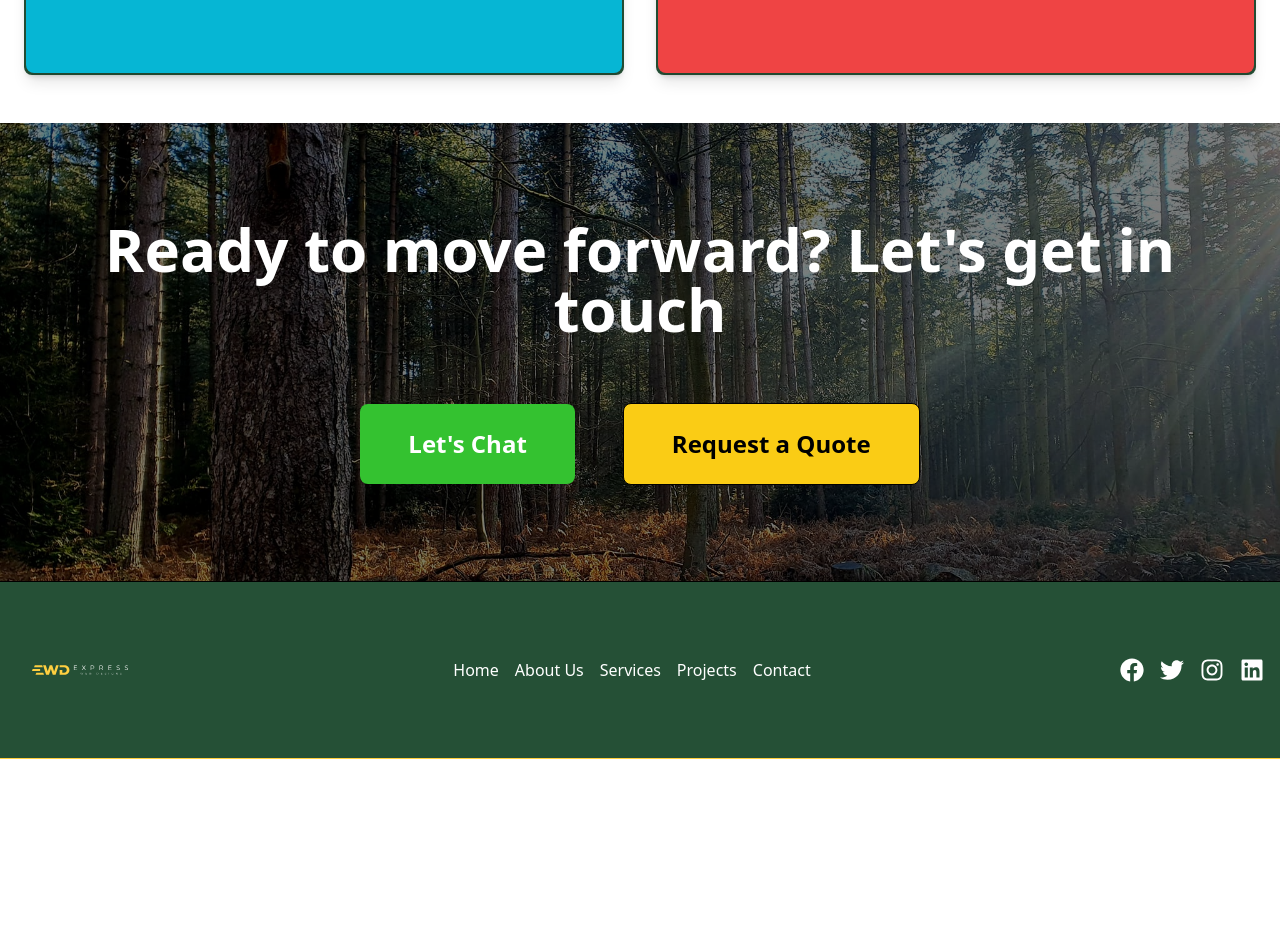
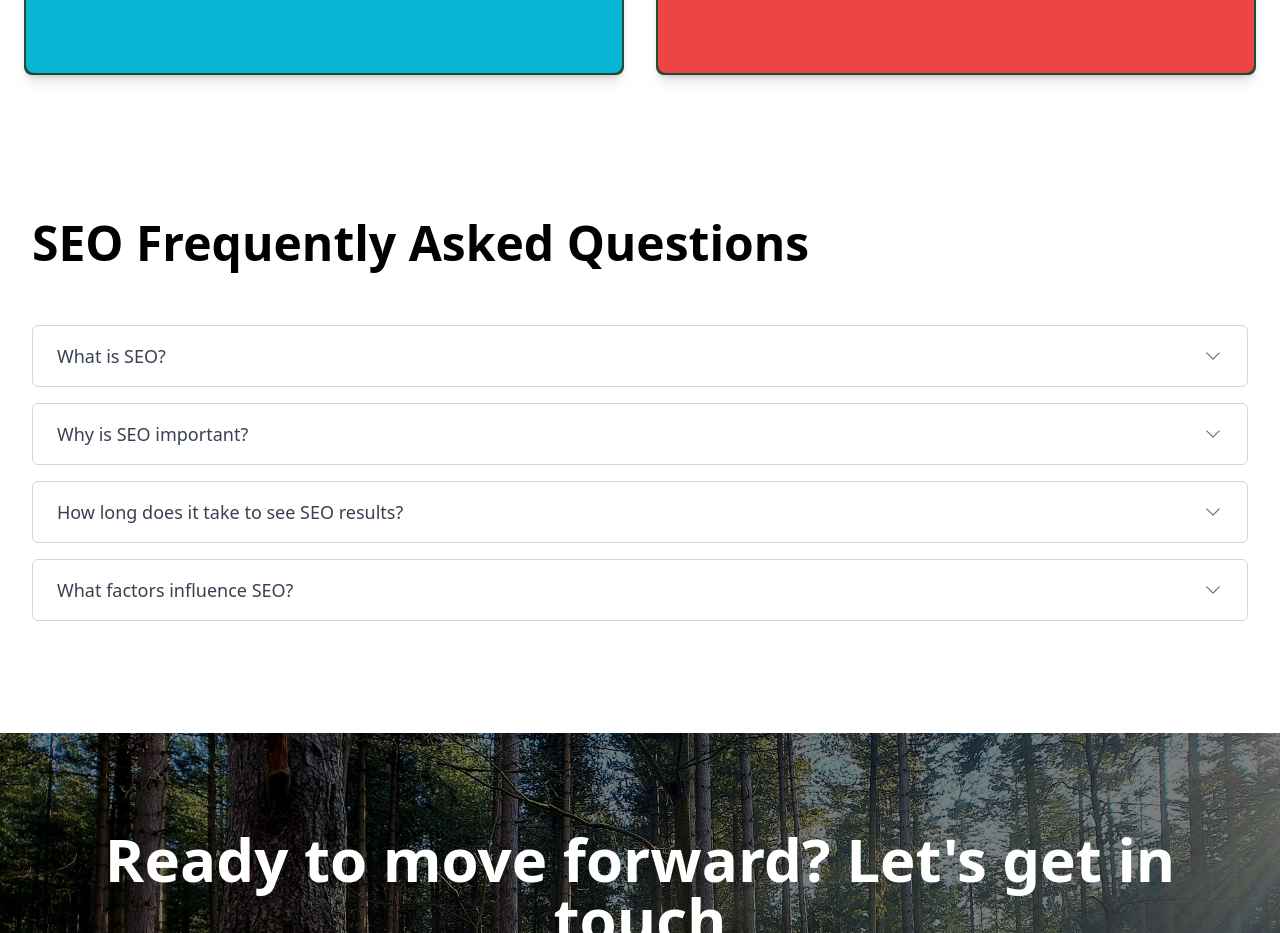
Before and after one commit to jdm1991/final-express, a Next.js app: page /seo in a window 1280 px wide. Shown: the part 909-1842 px from the top of the page. Before the commit the page ends 1668 px from the top, so only its background shows below. Built offline with nearby package versions, Linux system fonts and the light colour scheme.

Commit message:
faqs update

```diff
--- /dev/null
+++ b/src/app/components/SeoFaqs.jsx
@@ -0,0 +1,79 @@
+"use client";
+import React, { useState } from "react";
+import { ChevronDownIcon } from "@heroicons/react/24/solid";
+
+const data = [
+  {
+    id: 1,
+    question: "What is SEO?",
+    answer:
+      "SEO stands for Search Engine Optimization. It is the practice of optimizing a website to improve its visibility and ranking in search engine results pages (SERPs).",
+  },
+  {
+    id: 2,
+    question: "Why is SEO important?",
+    answer:
+      "SEO is important because it helps your website rank higher in search engine results, making it more visible to potential customers. This can lead to increased traffic, brand awareness, and ultimately, more business.",
+  },
+  {
+    id: 3,
+    question: "How long does it take to see SEO results?",
+    answer:
+      "SEO is an ongoing process, and the time it takes to see results varies. It can take several months to start seeing significant improvements in search engine rankings.",
+  },
+  {
+    id: 4,
+    question: "What factors influence SEO?",
+    answer:
+      "Several factors influence SEO, including website content, structure, performance, backlinks, and user experience. Search engines use complex algorithms to evaluate these factors and determine rankings.",
+  },
+];
+
+export default function SeoFaqs() {
+  const [activeQuestion, setActiveQuestion] = useState(null);
+
+  const toggleAccordion = (questionId) => {
+    setActiveQuestion(activeQuestion === questionId ? null : questionId);
+  };
+
+  return (
+    <div className="max-w-7xl mx-auto px-4 sm:px-6 lg:px-8 py-12 sm:py-16 md:py-20 lg:py-24">
+      <h1 className="text-2xl sm:text-3xl md:text-4xl lg:text-5xl font-bold mb-6 sm:mb-8 md:mb-10 lg:mb-12 text-black">
+        SEO Frequently Asked Questions
+      </h1>
+      {data.map((faq) => (
+        <div
+          key={faq.id}
+          className="border border-gray-300 rounded-md mb-4 overflow-hidden"
+        >
+          <button
+            className={`flex justify-between items-center w-full px-4 py-3 sm:px-6 sm:py-4 text-left text-base sm:text-lg font-medium text-gray-700 focus:outline-none transition-colors duration-300 ${
+              activeQuestion === faq.id
+                ? "bg-[#255036] text-white"
+                : "hover:bg-[#255036] hover:text-white"
+            }`}
+            onClick={() => toggleAccordion(faq.id)}
+          >
+            <span>{faq.question}</span>
+            <ChevronDownIcon
+              className={`${
+                activeQuestion === faq.id ? "transform rotate-180" : ""
+              } w-5 h-5 text-gray-500 transition-transform duration-300`}
+            />
+          </button>
+          <div
+            className={`overflow-hidden transition-all duration-300 ${
+              activeQuestion === faq.id
+                ? "max-h-96 ease-in-out bg-[#255036]"
+                : "max-h-0 ease-in-out"
+            }`}
+          >
+            <div className="px-4 py-3 sm:px-6 sm:py-4 text-white">
+              {faq.answer}
+            </div>
+          </div>
+        </div>
+      ))}
+    </div>
+  );
+}
--- /dev/null
+++ b/src/app/components/WebsiteDesignFaqs.jsx
@@ -0,0 +1,79 @@
+"use client";
+import React, { useState } from "react";
+import { ChevronDownIcon } from "@heroicons/react/24/solid";
+
+const data = [
+  {
+    id: 1,
+    question: "What is the process for designing a website?",
+    answer:
+      "The process for designing a website typically involves gathering requirements, creating wireframes, designing the visual elements, and developing the website using HTML, CSS, and JavaScript.",
+  },
+  {
+    id: 2,
+    question: "How long does it take to design a website?",
+    answer:
+      "The timeline for designing a website varies depending on the complexity of the project. It can range from a few weeks to several months.",
+  },
+  {
+    id: 3,
+    question: "What are the key elements of a good website design?",
+    answer:
+      "A good website design should have a clear and intuitive navigation, attractive visual elements, responsive layout, fast loading speed, and engaging content that effectively communicates the website's purpose.",
+  },
+  {
+    id: 4,
+    question: "Can I update the content of my website after it's designed?",
+    answer:
+      "Yes, it's important to have a content management system (CMS) in place that allows you to easily update and manage the content of your website after it's designed. This ensures that your website stays up to date and relevant.",
+  },
+];
+
+export default function WebsiteDesignFaqs() {
+  const [activeQuestion, setActiveQuestion] = useState(null);
+
+  const toggleAccordion = (questionId) => {
+    setActiveQuestion(activeQuestion === questionId ? null : questionId);
+  };
+
+  return (
+    <div className="max-w-7xl mx-auto px-4 sm:px-6 lg:px-8 py-12 sm:py-16 md:py-20 lg:py-24">
+      <h1 className="text-2xl sm:text-3xl md:text-4xl lg:text-5xl font-bold mb-6 sm:mb-8 md:mb-10 lg:mb-12 text-black">
+        Website Design Frequently Asked Questions
+      </h1>
+      {data.map((faq) => (
+        <div
+          key={faq.id}
+          className="border border-gray-300 rounded-md mb-4 overflow-hidden"
+        >
+          <button
+            className={`flex justify-between items-center w-full px-4 py-3 sm:px-6 sm:py-4 text-left text-base sm:text-lg font-medium text-gray-700 focus:outline-none transition-colors duration-300 ${
+              activeQuestion === faq.id
+                ? "bg-[#255036] text-white"
+                : "hover:bg-[#255036] hover:text-white"
+            }`}
+            onClick={() => toggleAccordion(faq.id)}
+          >
+            <span>{faq.question}</span>
+            <ChevronDownIcon
+              className={`${
+                activeQuestion === faq.id ? "transform rotate-180" : ""
+              } w-5 h-5 text-gray-500 transition-transform duration-300`}
+            />
+          </button>
+          <div
+            className={`overflow-hidden transition-all duration-300 ${
+              activeQuestion === faq.id
+                ? "max-h-96 ease-in-out bg-[#255036]"
+                : "max-h-0 ease-in-out"
+            }`}
+          >
+            <div className="px-4 py-3 sm:px-6 sm:py-4 text-white">
+              {faq.answer}
+            </div>
+          </div>
+        </div>
+      ))}
+    </div>
+  );
+}
--- a/src/app/seo/page.jsx
+++ b/src/app/seo/page.jsx
@@ -5,6 +5,7 @@ import Link from "next/link";
 import Image from "next/image";
 import "../styles/globals.css";
 import GetInTouch from "../components/GetInTouch";
+import SeoFaqs from "../components/SeoFaqs"
 
 export default function SEO() {
   return (
@@ -82,6 +83,7 @@ export default function SEO() {
           </div>
         </div>
       </div>
+      <SeoFaqs />
       <GetInTouch />
     </div>
   );
--- a/src/app/webDesign/page.jsx
+++ b/src/app/webDesign/page.jsx
@@ -3,6 +3,7 @@ import Process from "../components/Process";
 import Features from "../components/Features";
 import SmallPortfolio from "../components/SmallPortfolio";
 import GetInTouch from "../components/GetInTouch";
+import WebsiteDesignFaqs from "../components/WebsiteDesignFaqs"
 
 export default function WebsiteDesign() {
   return (
@@ -267,6 +268,7 @@ export default function WebsiteDesign() {
       <SmallPortfolio />
       <Process />
       <Features />
+<WebsiteDesignFaqs />
       <GetInTouch />
     </div>
   );
```
